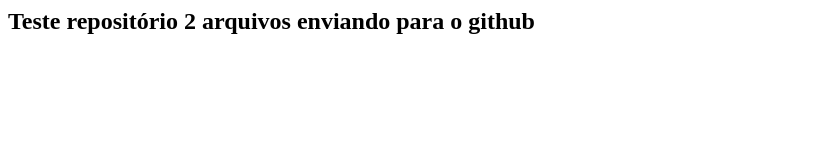
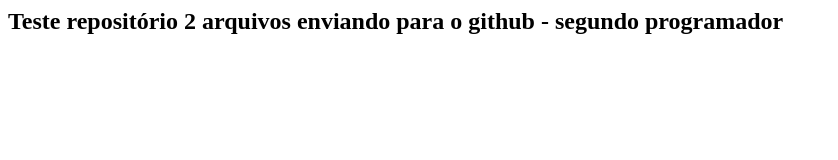
Before and after one commit to janioalexandre/Git-Fundamentos-TreinaWeb, a plain HTML site: page index.html in a window 1280 px wide. Shown: the whole page, without its empty margins (0-838 px from the left). Drawn offline with Linux system fonts and the light colour scheme.

Commit message:
Update index.html

```diff
--- a/index.html
+++ b/index.html
@@ -1 +1 @@
-<h2>Teste repositório 2 arquivos enviando para o github</h2>
+<h2>Teste repositório 2 arquivos enviando para o github - segundo programador</h2>
```
